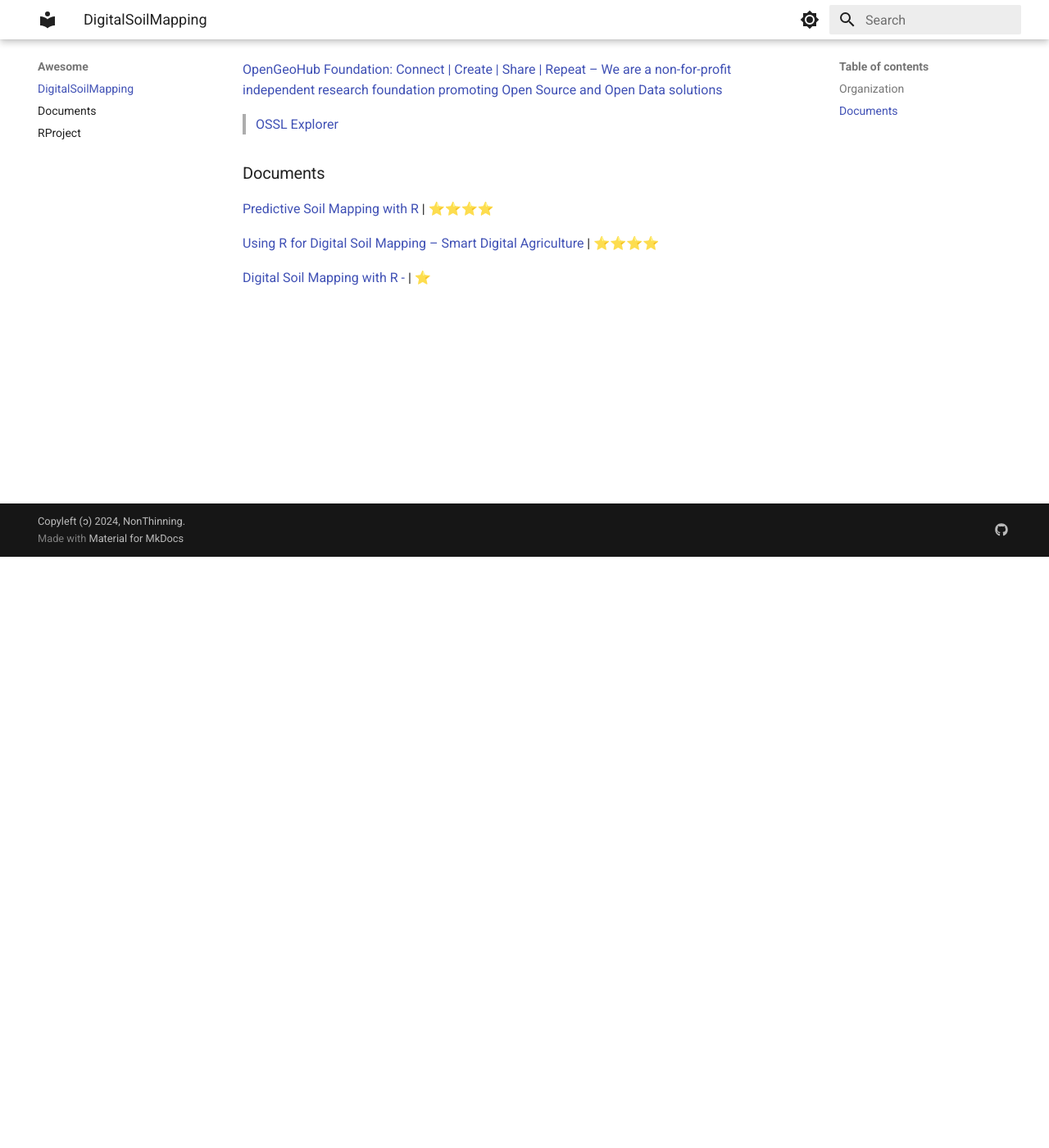
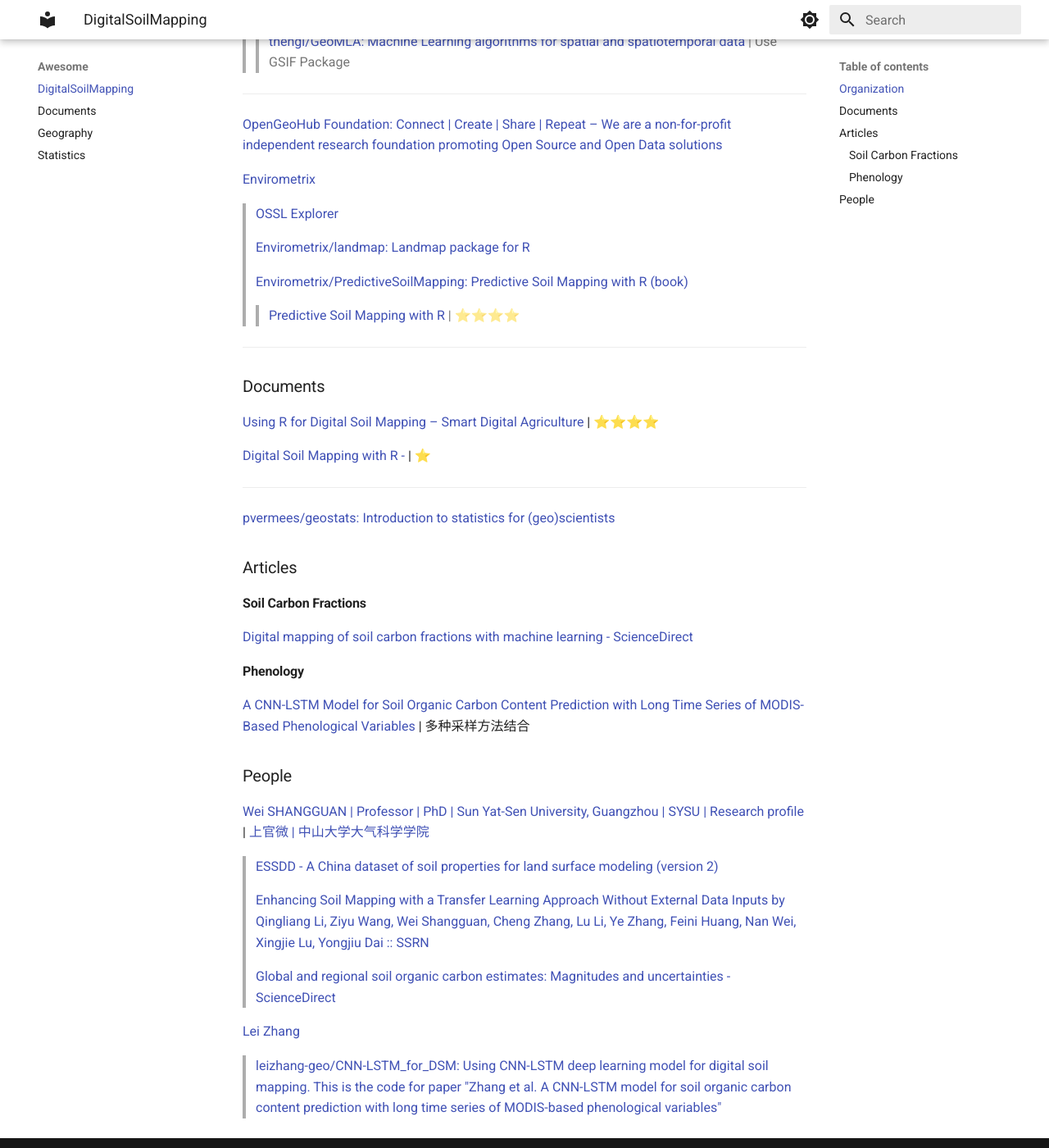
Before and after one commit to NonThinning/NonThinning.github.io, an MkDocs documentation site: the page built from docs/Awesome/DigitalSoilMapping.md, in a window 1280 px wide and 1400 px high, scrolled down 721 px. Shown: the whole window at 82% size. Built offline with MkDocs 1.6.1 and Material for MkDocs 9.7.7, drawn with Linux system fonts in a browser that asks for light colours.

Commit message:
docs update

```diff
--- a/docs/Awesome/DigitalSoilMapping.md
+++ b/docs/Awesome/DigitalSoilMapping.md
@@ -27,17 +27,59 @@
 > [SoilGrids250m 2.0](https://www.soilgrids.org/)
 
 > [GSIF](https://gsif.r-forge.r-project.org/) | Global Soil Information Facilities
+>
+> > [thengl/GeoMLA: Machine Learning algorithms for spatial and spatiotemporal data](https://github.com/thengl/GeoMLA) | Use GSIF Package
+> >
+>
 
 ------
 
 [OpenGeoHub Foundation: Connect | Create | Share | Repeat – We are a non-for-profit independent research foundation promoting Open Source and Open Data solutions](https://opengeohub.org/)
 
+[Envirometrix](https://github.com/Envirometrix)
+
 > [OSSL Explorer](https://explorer.soilspectroscopy.org/)
+>
+> [Envirometrix/landmap: Landmap package for R](https://github.com/Envirometrix/landmap)
+>
+> [Envirometrix/PredictiveSoilMapping: Predictive Soil Mapping with R (book)](https://github.com/Envirometrix/PredictiveSoilMapping)
+>
+> > [Predictive Soil Mapping with R](https://soilmapper.org/) | ⭐⭐⭐⭐
+> >
+>
+
+------
 
 ### Documents
-
-[Predictive Soil Mapping with R](https://soilmapper.org/) | ⭐⭐⭐⭐
 
 [Using R for Digital Soil Mapping – Smart Digital Agriculture](http://smartdigiag.com/DSM_book/) | ⭐⭐⭐⭐
 
 [Digital Soil Mapping with R -](https://zia207.quarto.pub/) | ⭐
+
+------
+
+[pvermees/geostats: Introduction to statistics for (geo)scientists](https://github.com/pvermees/geostats)
+
+### Articles
+
+#### Soil Carbon Fractions
+
+[Digital mapping of soil carbon fractions with machine learning - ScienceDirect](https://www.sciencedirect.com/science/article/pii/S001670611732030X)
+
+#### Phenology
+
+[A CNN-LSTM Model for Soil Organic Carbon Content Prediction with Long Time Series of MODIS-Based Phenological Variables](https://www.mdpi.com/2072-4292/14/18/4441) | 多种采样方法结合
+
+### People
+
+[Wei SHANGGUAN | Professor | PhD | Sun Yat-Sen University, Guangzhou | SYSU | Research profile](https://www.researchgate.net/profile/Wei-Shangguan-2) | [上官微 | 中山大学大气科学学院](https://atmos.sysu.edu.cn/teacher/372)
+
+> [ESSDD - A China dataset of soil properties for land surface modeling (version 2)](https://essd.copernicus.org/preprints/essd-2024-299/)
+>
+> [Enhancing Soil Mapping with a Transfer Learning Approach Without External Data Inputs by Qingliang Li, Ziyu Wang, Wei Shangguan, Cheng Zhang, Lu Li, Ye Zhang, Feini Huang, Nan Wei, Xingjie Lu, Yongjiu Dai :: SSRN](https://papers.ssrn.com/sol3/papers.cfm?abstract_id=4679271)
+>
+> [Global and regional soil organic carbon estimates: Magnitudes and uncertainties - ScienceDirect](https://www.sciencedirect.com/science/article/pii/S100201602300067X)
+
+[Lei Zhang](https://leizhang-geo.github.io/)
+
+> [leizhang-geo/CNN-LSTM_for_DSM: Using CNN-LSTM deep learning model for digital soil mapping. This is the code for paper "Zhang et al. A CNN-LSTM model for soil organic carbon content prediction with long time series of MODIS-based phenological variables"](https://github.com/leizhang-geo/CNN-LSTM_for_DSM)
```
Also changed, not shown: docs/Awesome/Geography.md (added, +19 -0 lines), docs/Awesome/Statistics.md (renamed from docs/Awesome/RProject.md, +4 -0 lines).
